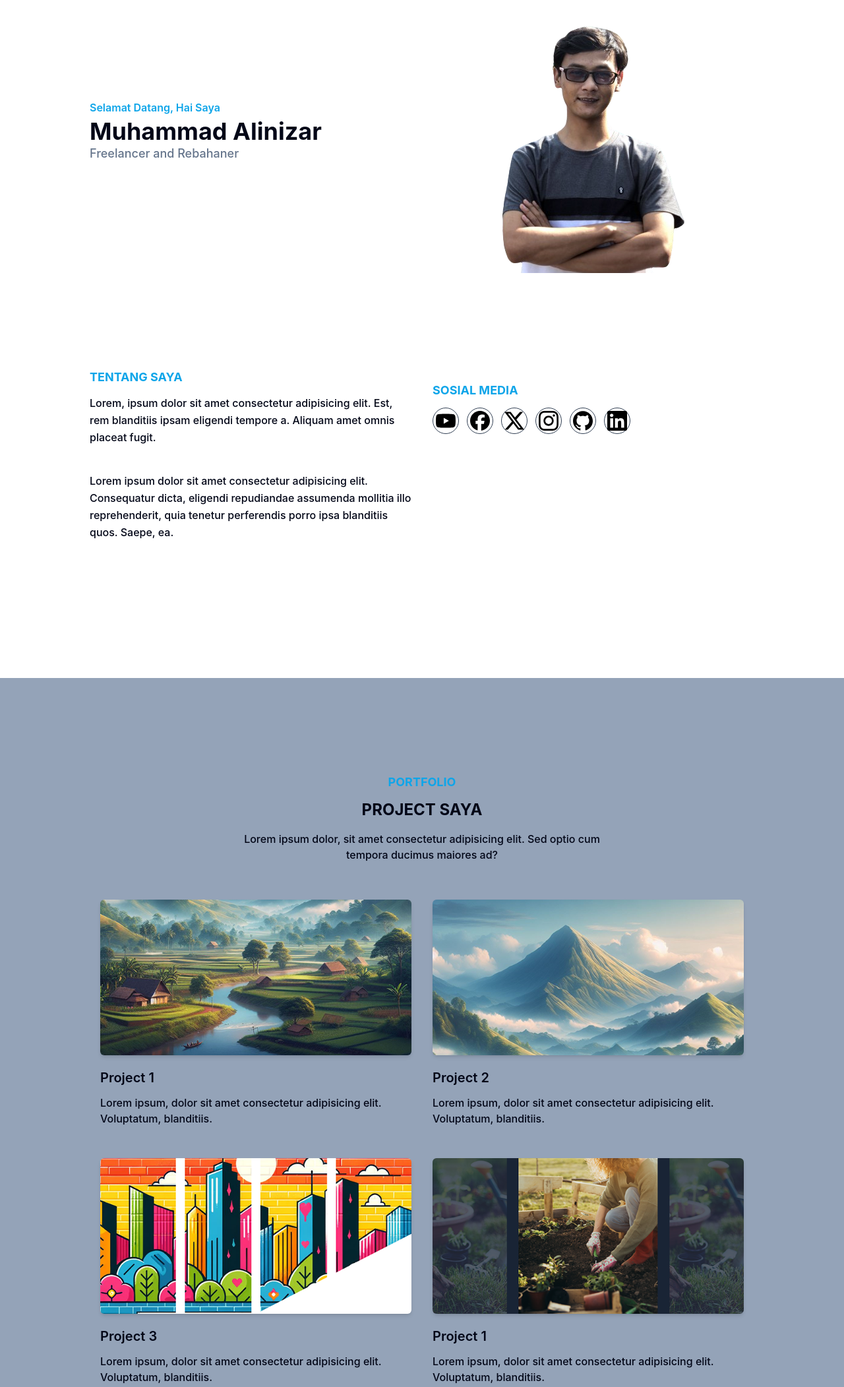
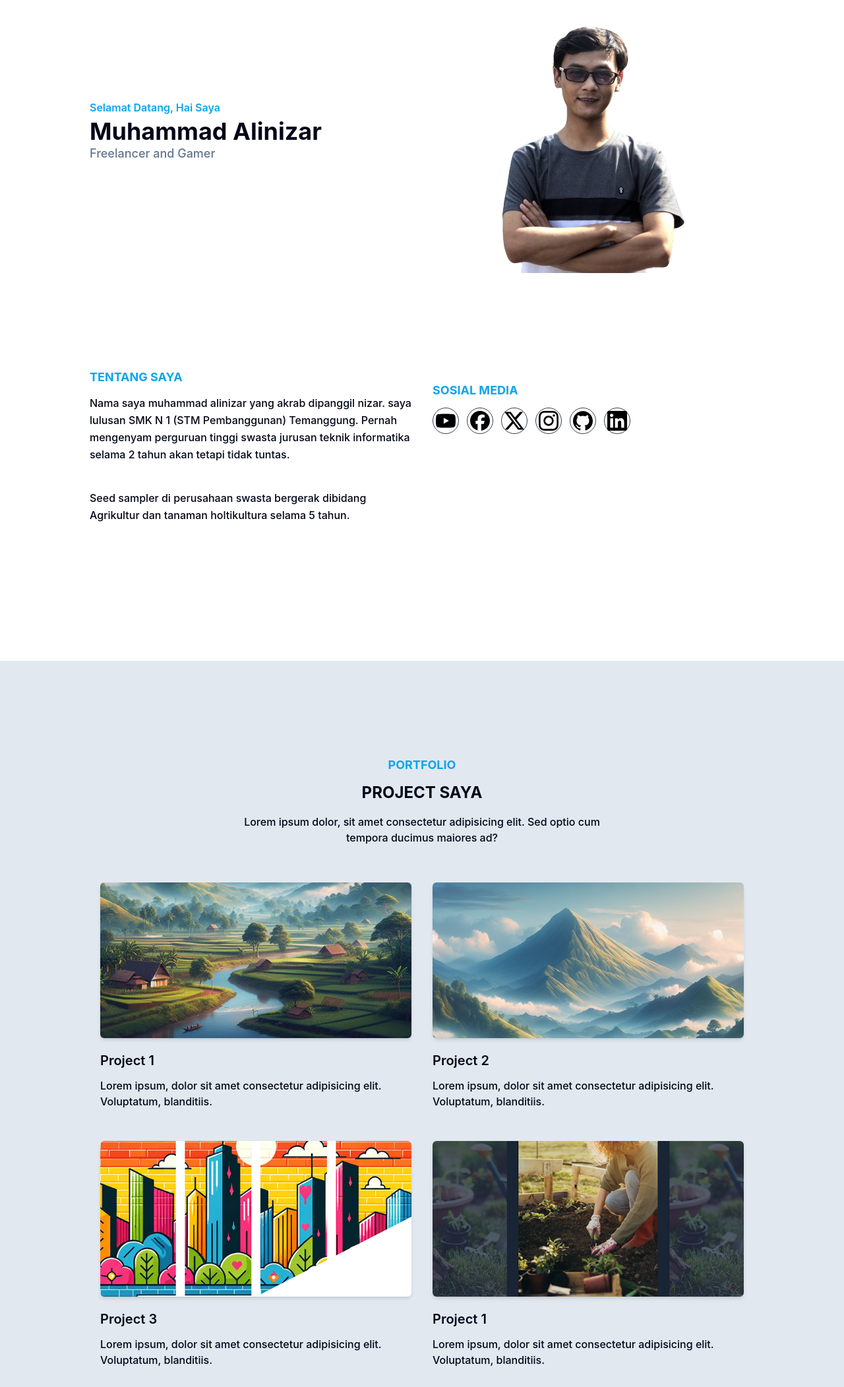
Before and after one commit to idzarju22/portfolio-tailwindcss, a website: page index.html in a window 1280 px wide. Shown: the part 141-2244 px from the top of the page at 66% size. Drawn offline with Linux system fonts and the light colour scheme.

Commit message:
edit tentang saya.

```diff
--- a/index.html
+++ b/index.html
@@ -66,7 +66,7 @@
             <div class="flex flex-wrap xl:w-10/12 xl:mx-auto">
                 <div class="w-full self-center px-4 lg:w-1/2">
                 <h1 class="text-base font-semibold text-primary ">Selamat Datang, Hai Saya <span class="block font-bold text-dark text-4xl mt-1">Muhammad Alinizar</span></h1>
-                <h2 class="font-medium text-slate-500 text-lg mb-5">Freelancer and Rebahaner</span></h2>
+                <h2 class="font-medium text-slate-500 text-lg mb-5">Freelancer and Gamer</span></h2>
                 </div>
                 <div class="w-full self-end px-4 lg:w-1/2">
                     <div class="relative mt-10 lg:mt-9 lg:right-0">
@@ -84,8 +84,8 @@
             <div class="flex flex-wrap xl:w-10/12 xl:mx-auto">
                 <div class="w-full px-4 mb-10 lg:w-1/2 ">
                     <h3 class="text-primary font-bold uppercase text-lg mb-3 ">Tentang Saya</h3>
-                    <p class="font-medium text-dark mb-10 leading-relaxed max-w-xl">Lorem, ipsum dolor sit amet consectetur adipisicing elit. Est, rem blanditiis ipsam eligendi tempore a. Aliquam amet omnis placeat fugit.</p>
-                    <p class="font-medium text-dark mb-10 leading-relaxed max-w-xl">Lorem ipsum dolor sit amet consectetur adipisicing elit. Consequatur dicta, eligendi repudiandae assumenda mollitia illo reprehenderit, quia tenetur perferendis porro ipsa blanditiis quos. Saepe, ea.</p>
+                    <p class="font-medium text-dark mb-10 leading-relaxed max-w-xl">Nama saya muhammad alinizar yang akrab dipanggil nizar. saya lulusan SMK N 1 (STM Pembanggunan) Temanggung. Pernah mengenyam perguruan tinggi swasta jurusan teknik informatika selama 2 tahun akan tetapi tidak tuntas.</p>
+                    <p class="font-medium text-dark mb-10 leading-relaxed max-w-xl">Seed sampler di perusahaan swasta bergerak dibidang Agrikultur dan tanaman holtikultura selama 5 tahun. </p>
                 </div>
                 <div class="w-full px-4 mb-10 lg:w-1/2">
                     <h3 class="text-primary font-bold uppercase text-lg mb-3 lg:pt-5">Sosial Media</h3>
@@ -127,7 +127,7 @@
     <!-- ABOUT SECTION END -->
 
     <!-- PORTFOLIO START -->
-    <section id="portfolio" class="pt-36 pb-32 bg-slate-400">
+    <section id="portfolio" class="pt-36 pb-32 bg-slate-200">
         <div class="container">
             <div class="w-full px-4 ">
                 <div class="max-w-xl mx-auto text-center mb-14">
@@ -171,7 +171,7 @@
     <!-- PORTFOLIO END -->
 
     <!-- Blog START -->
-    <section id="blog" class="pt-36 pb-32 bg-slate-200">
+    <section id="blog" class="pt-36 pb-32 bg-slate-100">
         <div class="container">
             <div class="w-full px-4 ">
                 <div class="max-w-xl mx-auto text-center mb-16 ">
@@ -254,7 +254,7 @@
         <div class="container">
             <div class="flex flex-wrap">
                 <div class="w-full px-4 mb-12 text-slate-300 text-sm md:w-1/3">
-                    <h3 class="font-bold text-lg text-white mb-5">Hubungi Kami</h3>
+                    <h3 class="font-bold text-lg text-white mb-5">Hubungi Saya</h3>
                     <p>alinizar42@yahoo.co.id</p>
                     <p>magelang</p>
                     <p>081292515153</p>
```
